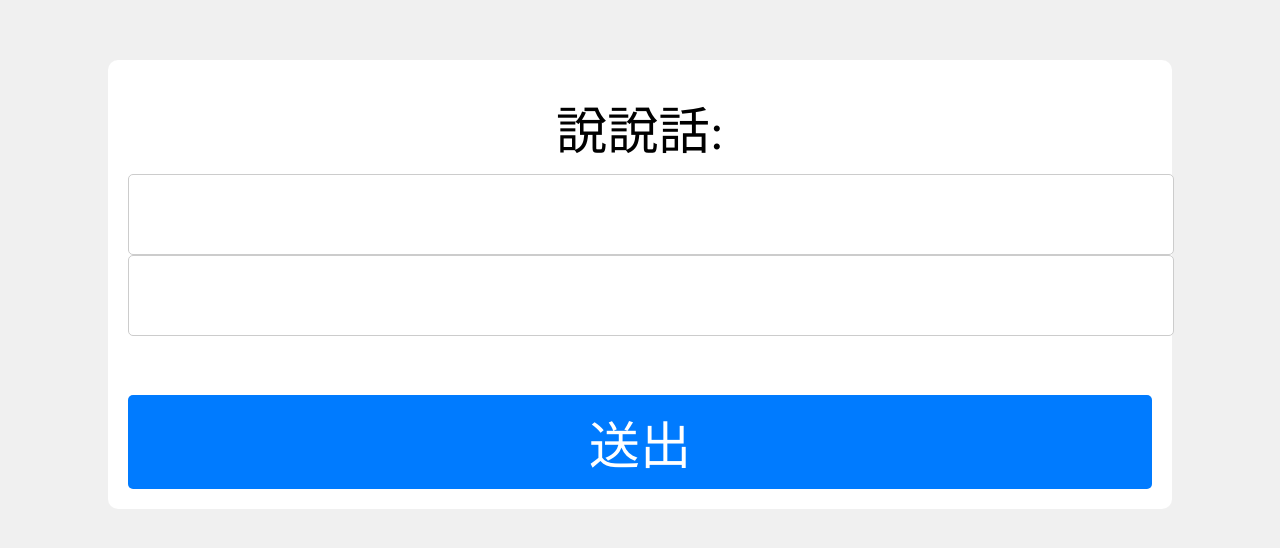
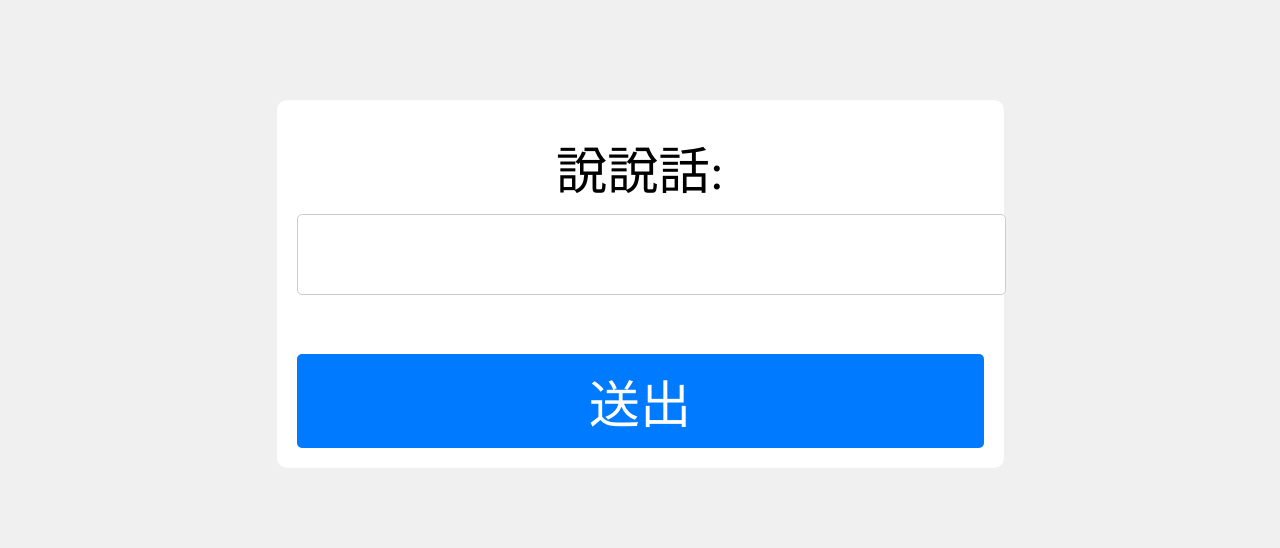
Before and after one commit to huiyuiui/TeamAssistantBot, a plain HTML site: page web/public/index.html in a window 1280 px wide. Shown: the part 116-664 px from the top of the page. Drawn offline with Linux system fonts and the light colour scheme.

Commit message:
可以對群組匿名說話了

```diff
--- a/web/public/index.html
+++ b/web/public/index.html
@@ -50,7 +50,7 @@
     <form action="https://e138-140-114-6-54.ngrok-free.app/submit" method="POST">
         <label for="data">說說話:</label>
         <input type="text" name="data">
-        <input type="text" id="groupId" name="groupId" value="">
+        <input type="hidden" id="groupId" name="groupId" value="">
         <br><br>
         <input type="submit" value="送出" onclick="closeWindow()">
     </form>
```
